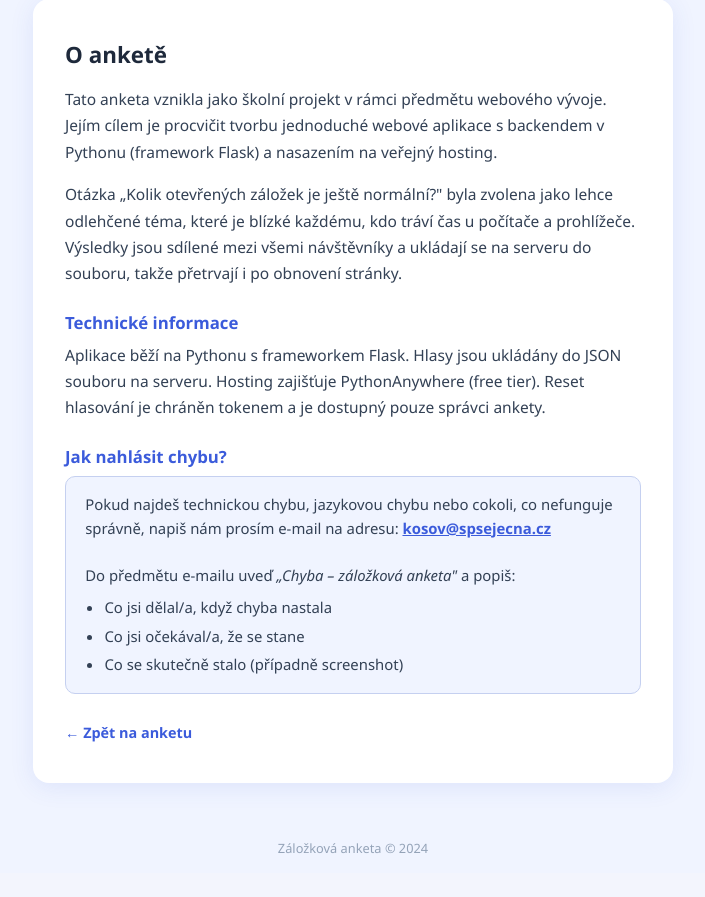
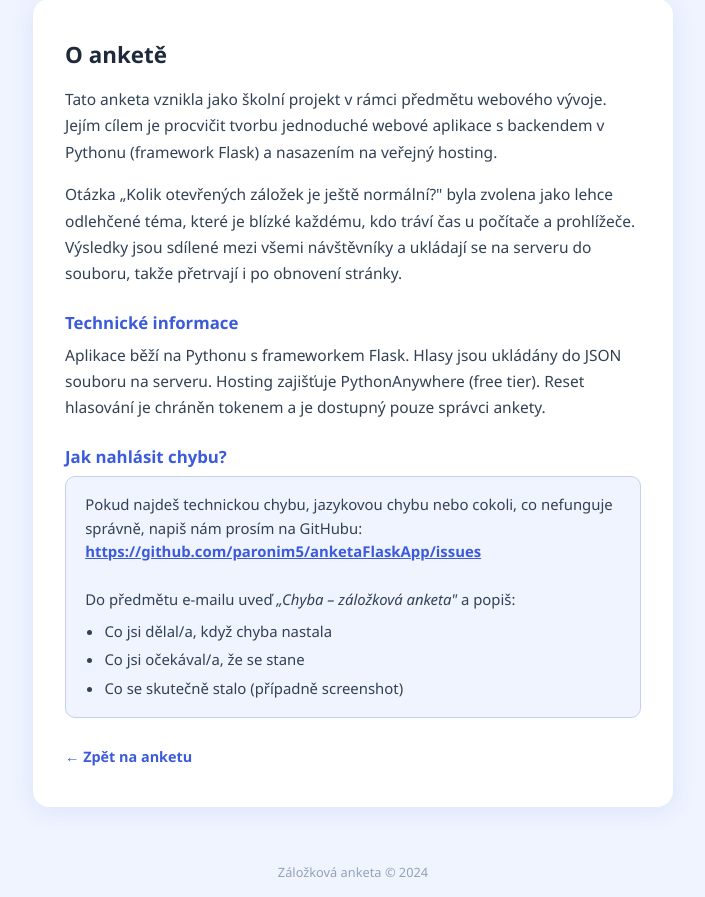
Before and after one commit to paronim5/anketaFlaskApp, a Flask app: page /about in a window 1280 px wide. Shown: the part 101-998 px from the top of the page, without its empty margins (287-992 px from the left). Before the commit the page ends 955 px from the top, so only its background shows below. Run offline with Flask 3, Linux system fonts and the light colour scheme.

Commit message:
change email to github link

```diff
--- a/templates/about.html
+++ b/templates/about.html
@@ -78,8 +78,8 @@
   <h2>Jak nahlásit chybu?</h2>
   <div class="bug-box">
     Pokud najdeš technickou chybu, jazykovou chybu nebo cokoli, co nefunguje správně,
-    napiš nám prosím e-mail na adresu:
-    <strong><a href="mailto:kosov@spsejecna.cz">kosov@spsejecna.cz</a></strong>
+    napiš nám prosím na GitHubu:
+    <strong><a href="https://github.com/paronim5/anketaFlaskApp/issues">https://github.com/paronim5/anketaFlaskApp/issues</a></strong>
     <br><br>
     Do předmětu e-mailu uveď <em>„Chyba – záložková anketa"</em> a popiš:
     <ul style="margin-top:0.5rem; padding-left:1.2rem; display:flex; flex-direction:column; gap:0.3rem;">
```
